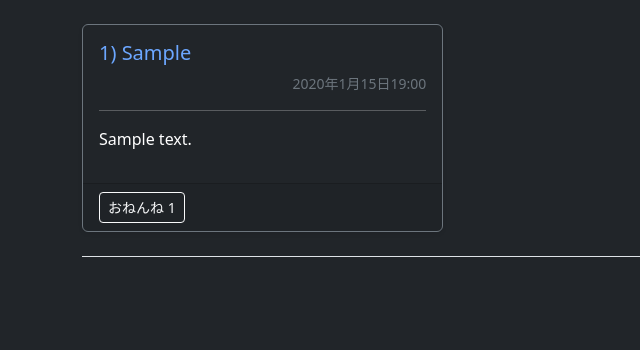
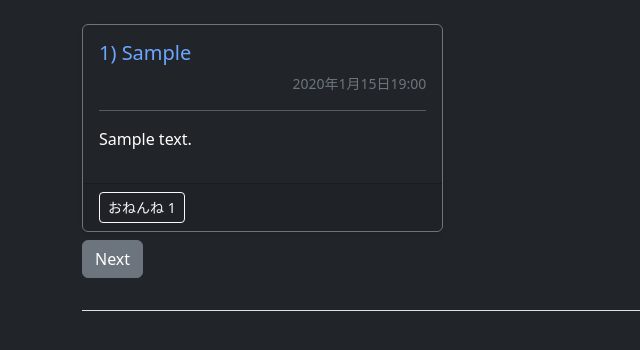
Before and after one commit to crashRT/dustbox, a Django app: page / in a window 1280 px wide. Shown: the part 89-439 px from the top of the page, without its empty margins (0-640 px from the left). Run offline with Django 4.2, Linux system fonts and the light colour scheme; tables that the repository leaves empty hold one stand-in row (values such as "Sample post").

Commit message:
50投稿ごとに変えた

```diff
--- a/post/urls.py
+++ b/post/urls.py
@@ -1,10 +1,11 @@
 from django.contrib import admin
 from django.urls import path
-from post.views import postListView, postDetailView, postAddView, ApiGoodView
+from post.views import postListView, postDetailView, postAddView, ApiGoodView, postTopView
 
 
 urlpatterns = [
-    path('', postListView, name='post_list'),
+    path('', postTopView, name='post_top'),
+    path('list/<int:pk>/', postListView, name='post_list'),
     path('detail/<int:pk>/', postDetailView, name='post_detail'),
     path('add', postAddView, name='post_add'),
     path('api/good/<int:pk>/', ApiGoodView, name='api_good'),
--- a/post/views.py
+++ b/post/views.py
@@ -7,10 +7,22 @@ from .models import PostModel
 from .forms import add_post
 
 
-def postListView(request):
-    posts_list = PostModel.objects.order_by('posted_at').reverse()
+def postTopView(request):
+    posts_list = PostModel.objects.order_by('posted_at').reverse()[:50]
     context = {
         "posts_list": posts_list,
+        "next_index": 2,
+    }
+    return render(request, 'list.html', context)
+
+
+def postListView(request, pk):
+    posts_list = PostModel.objects.order_by(
+        'posted_at').reverse()[pk*50:(pk+1)*50]
+    context = {
+        "posts_list": posts_list,
+        "pre_index": pk-1,
+        "next_index": pk+1,
     }
     return render(request, 'list.html', context)
 
@@ -35,7 +47,7 @@ def postAddView(request):
             if obj.text_enc:
                 obj.text = encodeToUTF8(obj.text)
             obj.save()
-            return redirect('post_list')
+            return redirect('post_top')
         else:
             form = add_post()
             context = {
--- a/templates/form.html
+++ b/templates/form.html
@@ -47,7 +47,7 @@
                 <p class="text-warning ms-3">{{notice}}</p>
                 {% endif %}
                 <button type="submit" class="btn btn-primary mx-2" name="submit">Submit</button>
-                <a href="{% url 'post_list' %}" class="btn btn-secondary mx-2">TOPへ</a>
+                <a href="{% url 'post_top' %}" class="btn btn-secondary mx-2">TOPへ</a>
             </div>
         </form>
     </div>
--- a/templates/list.html
+++ b/templates/list.html
@@ -27,7 +27,28 @@
             </div>
         </div>
         {% endfor %}
+
+
     </div>
+</div>
+<div class="container py-2 align-items-center">
+    {% if pre_index %}
+    {% if pre_index == 1 %}
+    <a href="{% url  'post_top' %}">
+        <button class="btn btn-secondary">Pre</button>
+    </a>
+    {% else %}
+    <a href="{% url  'post_list' pre_index %}">
+        <button>Pre</button>
+    </a>
+    {% endif %}
+    {% endif %}
+    {% if next_index %}
+    <a href="{% url  'post_list' next_index %}">
+        <button class="btn btn-secondary">Next</button>
+    </a>
+    {% endif %}
+
 </div>
 <script>
     function api_good(pk) {
```
